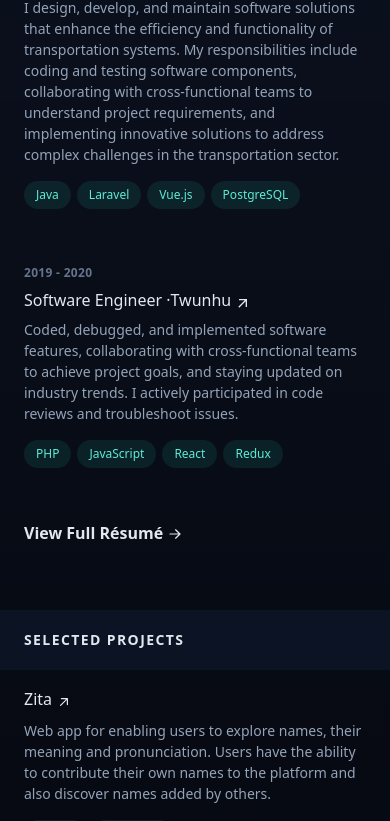
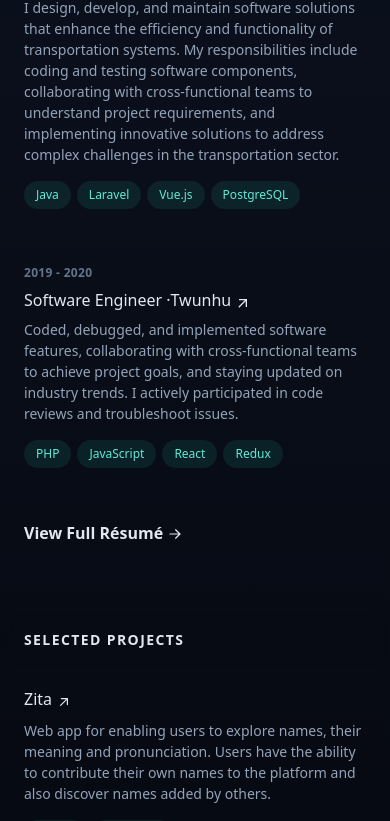
Before and after one commit to gurukota/me, a Next.js app: page / in a window 390 px wide. Shown: the part 1150-1971 px from the top of the page. Built offline with nearby package versions, Linux system fonts and the light colour scheme.

Commit message:
Refactor sticky header styles in About, Experience, and Projects components

```diff
--- a/components/About.jsx
+++ b/components/About.jsx
@@ -5,7 +5,7 @@
       className="mb-16 scroll-mt-16 md:mb-24 lg:mb-36 lg:scroll-mt-24"
       aria-label="About me"
     >
-      <div className="sticky top-0 z-20 -mx-6 mb-4 w-screen bg-slate-900/75 px-6 py-5 backdrop-blur md:-mx-12 md:px-12 lg:sr-only lg:relative lg:top-auto lg:mx-auto lg:w-full lg:px-0 lg:py-0 lg:opacity-0">
+      <div className="sticky top-0 z-20 -mx-6 mb-4 w-screen px-6 py-5 backdrop-blur md:-mx-12 md:px-12 lg:sr-only lg:relative lg:top-auto lg:mx-auto lg:w-full lg:px-0 lg:py-0 lg:opacity-0">
         <h2 className="text-sm font-bold uppercase tracking-widest text-slate-200 lg:sr-only">
           About
         </h2>
--- a/components/Experience.jsx
+++ b/components/Experience.jsx
@@ -8,7 +8,7 @@
       className="mb-16 scroll-mt-16 md:mb-24 lg:mb-36 lg:scroll-mt-24"
       aria-label="Work experience"
     >
-      <div className="sticky top-0 z-20 -mx-6 mb-4 w-screen bg-slate-900/75 px-6 py-5 backdrop-blur md:-mx-12 md:px-12 lg:sr-only lg:relative lg:top-auto lg:mx-auto lg:w-full lg:px-0 lg:py-0 lg:opacity-0">
+      <div className="sticky top-0 z-20 -mx-6 mb-4 w-screen px-6 py-5 backdrop-blur md:-mx-12 md:px-12 lg:sr-only lg:relative lg:top-auto lg:mx-auto lg:w-full lg:px-0 lg:py-0 lg:opacity-0">
         <h2 className="text-sm font-bold uppercase tracking-widest text-slate-200 lg:sr-only">
           Experience
         </h2>
--- a/components/Projects.jsx
+++ b/components/Projects.jsx
@@ -9,7 +9,7 @@
       className="mb-16 scroll-mt-16 md:mb-24 lg:mb-36 lg:scroll-mt-24"
       aria-label="Selected projects"
     >
-      <div className="sticky top-0 z-20 -mx-6 mb-4 w-screen bg-slate-900/75 px-6 py-5 backdrop-blur md:-mx-12 md:px-12 lg:sr-only lg:relative lg:top-auto lg:mx-auto lg:w-full lg:px-0 lg:py-0 lg:opacity-0">
+      <div className="sticky top-0 z-20 -mx-6 mb-4 w-screen px-6 py-5 backdrop-blur md:-mx-12 md:px-12 lg:sr-only lg:relative lg:top-auto lg:mx-auto lg:w-full lg:px-0 lg:py-0 lg:opacity-0">
         <h2 className="text-sm font-bold uppercase tracking-widest text-slate-200 lg:sr-only">
           Selected projects
         </h2>
```
